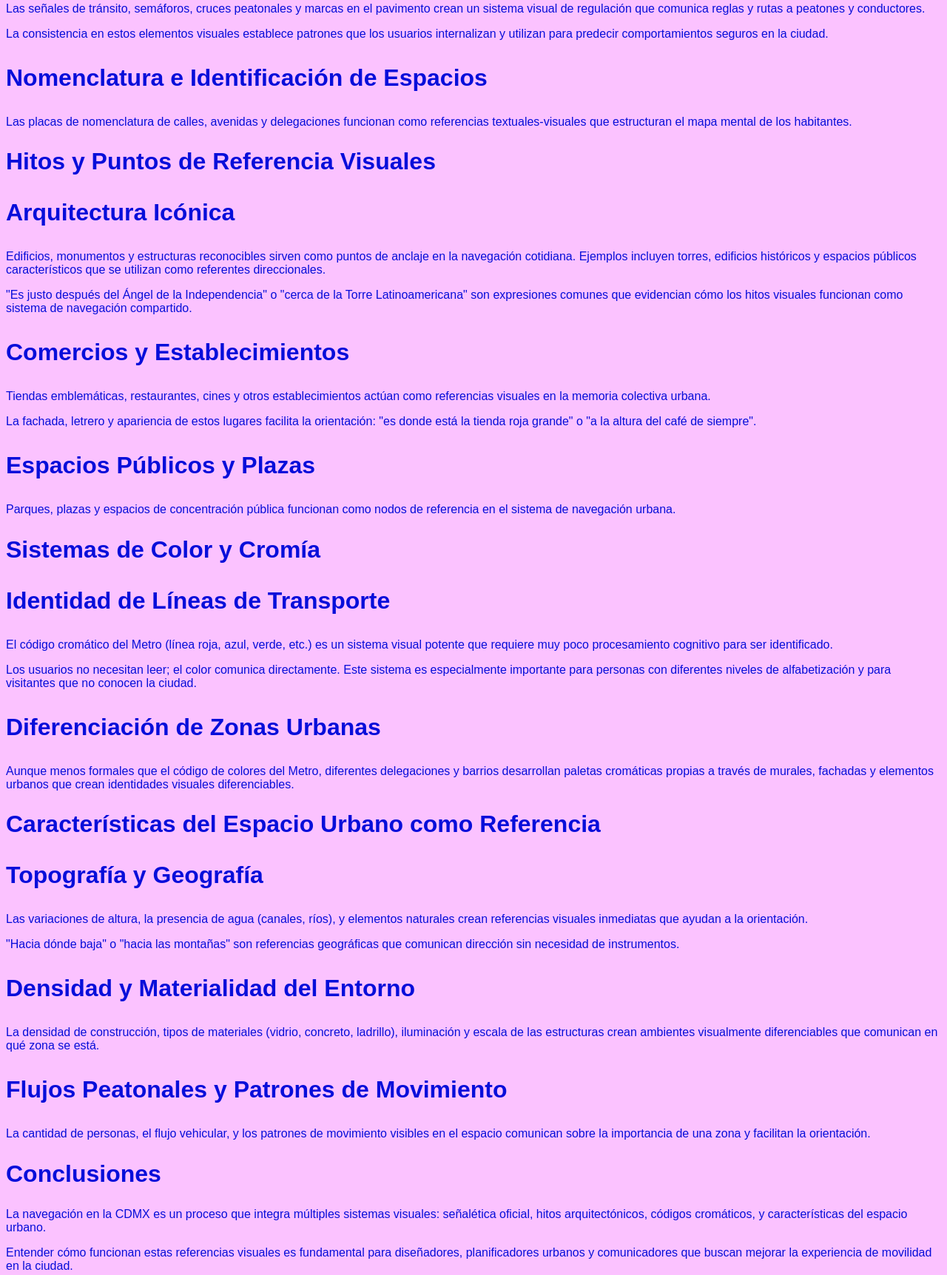
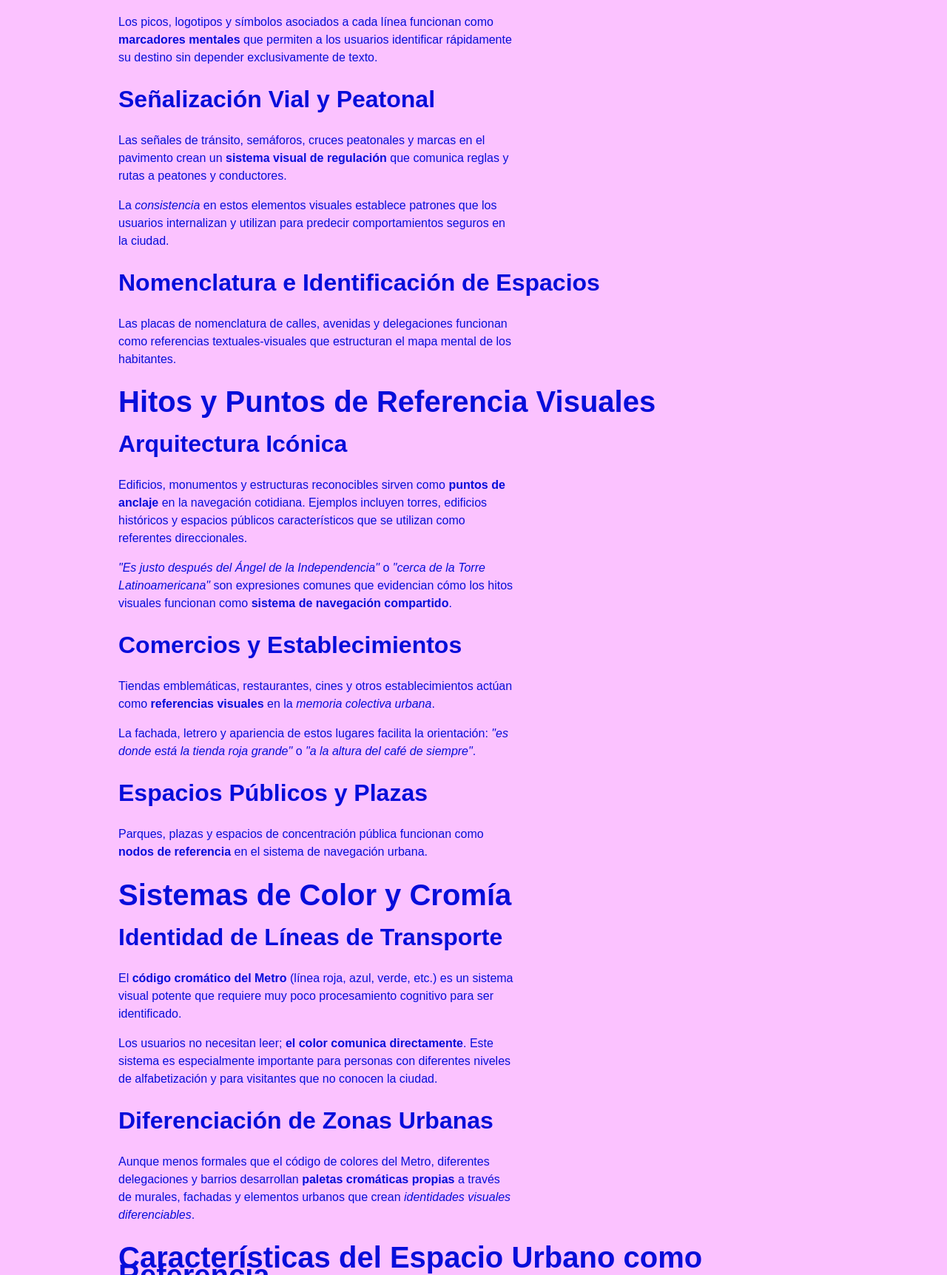
Before and after one commit to val-nacif/movilidad-cdmx, a plain HTML site: page index.html in a window 1280 px wide. Shown: the part 908-2632 px from the top of the page at 74% size. Drawn offline with Linux system fonts and the light colour scheme; a web font is replaced by a local one.

Commit message:
Enhance HTML content with strong and emphasis tags for better visual hierarchy and readability

```diff
--- a/css/style.css
+++ b/css/style.css
@@ -15,11 +15,31 @@
   color: var(--text-color);
   font-family: var(--body-font);
   font-variation-settings: 'wght' 100, 'CRSV' 0, 'SHRP' 0, 'slnt' 0;
+  line-height: 1.5em;
 }
-
 a {
+  text-decoration: underline;
   color: var(--accent-color)
+  transition: all 900ms ease;
 }
+a:visited {
+  color: rgb(255, 255, 255);
+}
+a:focus {
+  color: palegreen;
+}
+a:hover {
+  text-decoration: none;
+  color: rgb(0, 0, 0)
+}
+main {
+  width: 100%;
+  max-width: 960px;
+  margin: 0 auto;
+}
+p, li {
+  max-width: 60ch;
+ }
 
 h1 {
   width: 100%;
@@ -29,7 +49,12 @@
   font-size: 8vw;
 }
 
-h2,
+h2 {
+  font-family: var(--title-font);
+  font-variation-settings: 'CTOP' 100, 'CBOT' 0, 'wdth' 100, 'wght' 600;
+  font-size: 2.5em;
+}
+
 h3,
 h4 {
   font-family: var(--title-font);
@@ -39,5 +64,5 @@
 
 header {
   width: 100%;
-  text-align: center;
+
 }
--- a/index.html
+++ b/index.html
@@ -26,22 +26,22 @@
     <main>
         <section id="introduccion">
             <h2>Introducción</h2>
-            <p>La navegación en la Ciudad de México va más allá de direcciones y mapas. Los ciudadanos y visitantes utilizan constantemente referencias visuales para orientarse: la señalética del Metro, los colores de las líneas de transporte, landmarks arquitectónicos, comercios reconocibles y características del espacio urbano.</p>
-            <p>Esta exploración documenta cómo las referencias visuales funcionan como un lenguaje no verbal que facilita la movilidad y la comprensión del espacio público en la CDMX.</p>
+            <p>La navegación en la Ciudad de México va más allá de direcciones y mapas. Los ciudadanos y visitantes utilizan constantemente <strong>referencias visuales</strong> para orientarse: la señalética del Metro, los colores de las líneas de transporte, landmarks arquitectónicos, comercios reconocibles y características del espacio urbano.</p>
+            <p>Esta exploración documenta cómo las referencias visuales funcionan como un <em>lenguaje no verbal</em> que facilita la movilidad y la comprensión del espacio público en la CDMX.</p>
         </section>
 
         <section id="senaletica">
             <h2>Señalética del Sistema de Transporte</h2>
             <article>
                 <h3>Sistema de Metro</h3>
-                <p>El Metro de la Ciudad de México utiliza un sistema de identificación visual altamente estructurado. Cada línea posee una identidad gráfica única basada en colores y símbolos específicos que facilitan la orientación de los usuarios.</p>
-                <p>Los picos, logotipos y símbolos asociados a cada línea funcionan como marcadores mentales que permiten a los usuarios identificar rápidamente su destino sin depender exclusivamente de texto.</p>
+                <p>El Metro de la Ciudad de México utiliza un <strong>sistema de identificación visual</strong> altamente estructurado. Cada línea posee una <strong>identidad gráfica única</strong> basada en colores y símbolos específicos que facilitan la orientación de los usuarios.</p>
+                <p>Los picos, logotipos y símbolos asociados a cada línea funcionan como <strong>marcadores mentales</strong> que permiten a los usuarios identificar rápidamente su destino sin depender exclusivamente de texto.</p>
             </article>
 
             <article>
                 <h3>Señalización Vial y Peatonal</h3>
-                <p>Las señales de tránsito, semáforos, cruces peatonales y marcas en el pavimento crean un sistema visual de regulación que comunica reglas y rutas a peatones y conductores.</p>
-                <p>La consistencia en estos elementos visuales establece patrones que los usuarios internalizan y utilizan para predecir comportamientos seguros en la ciudad.</p>
+                <p>Las señales de tránsito, semáforos, cruces peatonales y marcas en el pavimento crean un <strong>sistema visual de regulación</strong> que comunica reglas y rutas a peatones y conductores.</p>
+                <p>La <em>consistencia</em> en estos elementos visuales establece patrones que los usuarios internalizan y utilizan para predecir comportamientos seguros en la ciudad.</p>
             </article>
 
             <article>
@@ -54,19 +54,19 @@
             <h2>Hitos y Puntos de Referencia Visuales</h2>
             <article>
                 <h3>Arquitectura Icónica</h3>
-                <p>Edificios, monumentos y estructuras reconocibles sirven como puntos de anclaje en la navegación cotidiana. Ejemplos incluyen torres, edificios históricos y espacios públicos característicos que se utilizan como referentes direccionales.</p>
-                <p>"Es justo después del Ángel de la Independencia" o "cerca de la Torre Latinoamericana" son expresiones comunes que evidencian cómo los hitos visuales funcionan como sistema de navegación compartido.</p>
+                <p>Edificios, monumentos y estructuras reconocibles sirven como <strong>puntos de anclaje</strong> en la navegación cotidiana. Ejemplos incluyen torres, edificios históricos y espacios públicos característicos que se utilizan como referentes direccionales.</p>
+                <p><em>"Es justo después del Ángel de la Independencia"</em> o <em>"cerca de la Torre Latinoamericana"</em> son expresiones comunes que evidencian cómo los hitos visuales funcionan como <strong>sistema de navegación compartido</strong>.</p>
             </article>
 
             <article>
                 <h3>Comercios y Establecimientos</h3>
-                <p>Tiendas emblemáticas, restaurantes, cines y otros establecimientos actúan como referencias visuales en la memoria colectiva urbana.</p>
-                <p>La fachada, letrero y apariencia de estos lugares facilita la orientación: "es donde está la tienda roja grande" o "a la altura del café de siempre".</p>
+                <p>Tiendas emblemáticas, restaurantes, cines y otros establecimientos actúan como <strong>referencias visuales</strong> en la <em>memoria colectiva urbana</em>.</p>
+                <p>La fachada, letrero y apariencia de estos lugares facilita la orientación: <em>"es donde está la tienda roja grande"</em> o <em>"a la altura del café de siempre"</em>.</p>
             </article>
 
             <article>
                 <h3>Espacios Públicos y Plazas</h3>
-                <p>Parques, plazas y espacios de concentración pública funcionan como nodos de referencia en el sistema de navegación urbana.</p>
+                <p>Parques, plazas y espacios de concentración pública funcionan como <strong>nodos de referencia</strong> en el sistema de navegación urbana.</p>
             </article>
         </section>
 
@@ -74,13 +74,13 @@
             <h2>Sistemas de Color y Cromía</h2>
             <article>
                 <h3>Identidad de Líneas de Transporte</h3>
-                <p>El código cromático del Metro (línea roja, azul, verde, etc.) es un sistema visual potente que requiere muy poco procesamiento cognitivo para ser identificado.</p>
-                <p>Los usuarios no necesitan leer; el color comunica directamente. Este sistema es especialmente importante para personas con diferentes niveles de alfabetización y para visitantes que no conocen la ciudad.</p>
+                <p>El <strong>código cromático del Metro</strong> (línea roja, azul, verde, etc.) es un sistema visual potente que requiere muy poco procesamiento cognitivo para ser identificado.</p>
+                <p>Los usuarios no necesitan leer; <strong>el color comunica directamente</strong>. Este sistema es especialmente importante para personas con diferentes niveles de alfabetización y para visitantes que no conocen la ciudad.</p>
             </article>
 
             <article>
                 <h3>Diferenciación de Zonas Urbanas</h3>
-                <p>Aunque menos formales que el código de colores del Metro, diferentes delegaciones y barrios desarrollan paletas cromáticas propias a través de murales, fachadas y elementos urbanos que crean identidades visuales diferenciables.</p>
+                <p>Aunque menos formales que el código de colores del Metro, diferentes delegaciones y barrios desarrollan <strong>paletas cromáticas propias</strong> a través de murales, fachadas y elementos urbanos que crean <em>identidades visuales diferenciables</em>.</p>
             </article>
         </section>
 
@@ -88,26 +88,26 @@
             <h2>Características del Espacio Urbano como Referencia</h2>
             <article>
                 <h3>Topografía y Geografía</h3>
-                <p>Las variaciones de altura, la presencia de agua (canales, ríos), y elementos naturales crean referencias visuales inmediatas que ayudan a la orientación.</p>
-                <p>"Hacia dónde baja" o "hacia las montañas" son referencias geográficas que comunican dirección sin necesidad de instrumentos.</p>
+                <p>Las variaciones de altura, la presencia de agua (canales, ríos), y elementos naturales crean <strong>referencias visuales inmediatas</strong> que ayudan a la orientación.</p>
+                <p><em>"Hacia dónde baja"</em> o <em>"hacia las montañas"</em> son referencias geográficas que comunican dirección sin necesidad de instrumentos.</p>
             </article>
 
             <article>
                 <h3>Densidad y Materialidad del Entorno</h3>
-                <p>La densidad de construcción, tipos de materiales (vidrio, concreto, ladrillo), iluminación y escala de las estructuras crean ambientes visualmente diferenciables que comunican en qué zona se está.</p>
+                <p>La densidad de construcción, tipos de materiales (vidrio, concreto, ladrillo), iluminación y escala de las estructuras crean <strong>ambientes visualmente diferenciables</strong> que comunican en qué zona se está.</p>
             </article>
 
             <article>
                 <h3>Flujos Peatonales y Patrones de Movimiento</h3>
-                <p>La cantidad de personas, el flujo vehicular, y los patrones de movimiento visibles en el espacio comunican sobre la importancia de una zona y facilitan la orientación.</p>
+                <p>La cantidad de personas, el flujo vehicular, y los <strong>patrones de movimiento</strong> visibles en el espacio comunican sobre la importancia de una zona y facilitan la orientación.</p>
             </article>
         </section>
 
         <section>
             <h2>Conclusiones</h2>
-            <p>La navegación en la CDMX es un proceso que integra múltiples sistemas visuales: señalética oficial, hitos arquitectónicos, códigos cromáticos, y características del espacio urbano.</p>
-            <p>Entender cómo funcionan estas referencias visuales es fundamental para diseñadores, planificadores urbanos y comunicadores que buscan mejorar la experiencia de movilidad en la ciudad.</p>
-            <p>Estos sistemas funcionan de manera interdependiente y crean un lenguaje visual que los usuarios interiorizan y utilizan cotidianamente para comprender y navegar el espacio público.</p>
+            <p>La navegación en la CDMX es un proceso que integra <strong>múltiples sistemas visuales</strong>: señalética oficial, hitos arquitectónicos, códigos cromáticos, y características del espacio urbano.</p>
+            <p><strong>Entender cómo funcionan estas referencias visuales</strong> es fundamental para diseñadores, planificadores urbanos y comunicadores que buscan mejorar la experiencia de movilidad en la ciudad.</p>
+            <p>Estos sistemas funcionan de manera interdependiente y crean un <em>lenguaje visual</em> que los usuarios interiorizan y utilizan cotidianamente para comprender y navegar el espacio público.</p>
         </section>
     </main>
 
```
